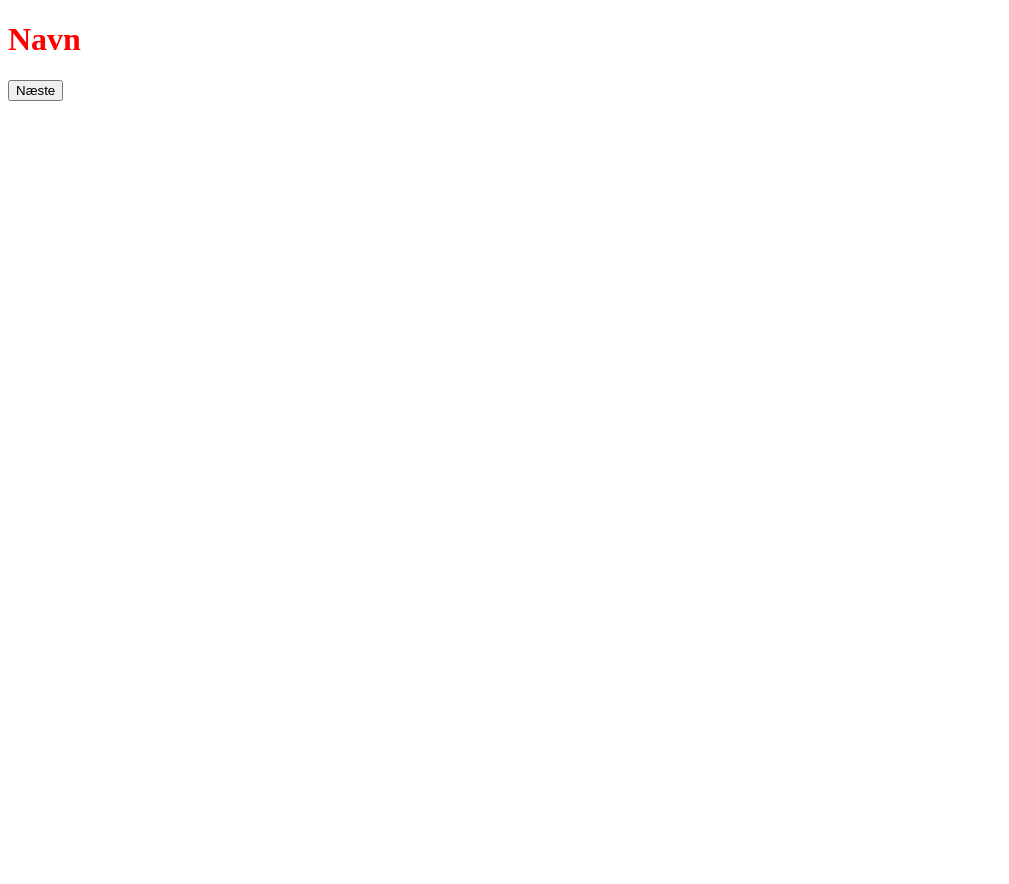
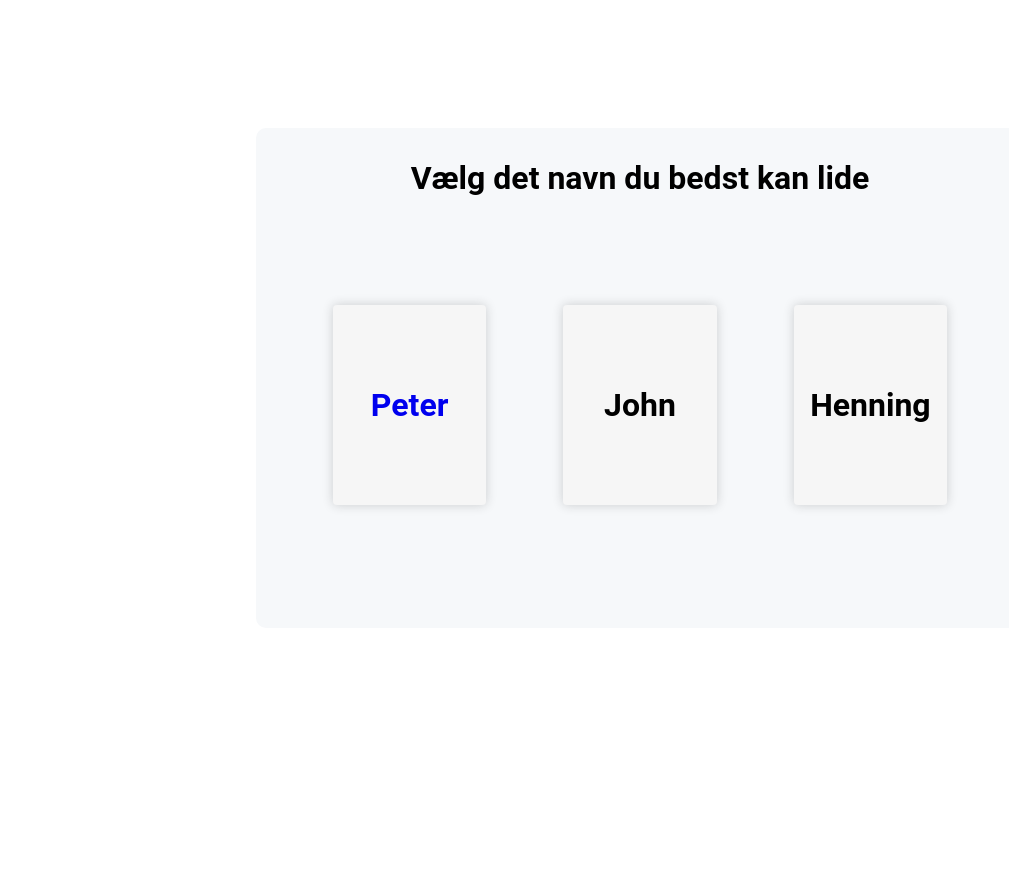
Before and after one commit to SimonBuusJensen/name-game-shuffle, a Flask app: page / in a window 1280 px wide. Before the commit the part shown is almost empty. Shown: the whole page, without its empty margins (0-1009 px from the left). Before the commit the page ends 101 px from the top, so only its background shows below. Run offline with Flask 2, Linux system fonts and the light colour scheme.

Commit message:
Added HTML and CSS for the name selector panel

```diff
--- a/static/css/main.css
+++ b/static/css/main.css
@@ -1,7 +1,60 @@
-#content {
-    text-align: center;
+
+* {
+    box-sizing: border-box;
+    font-family: 'Roboto', sans-serif;
 }
 
 h1 {
-    color: red;
+
 }
+
+body {
+    margin: 0;
+    padding: 0;
+    height: auto;
+}
+
+.main-container {
+    margin: 10% 30% 20% 20%;
+    text-align: center;
+    width: 60%;
+    height: 60%;
+    background-color: #F6F8FA;
+    border-radius: 10px;
+}
+
+#main-title-container {
+    height: 100px;
+    display: flex;
+    justify-content: center;
+    align-content: center;
+    flex-direction: column;
+}
+
+#main-title {
+
+}
+
+.names-container {
+    display: table;
+    width: 100%;
+    height: 400px;
+}
+
+.name-container {
+    float: left;
+    display: flex;
+    justify-content: center;
+    align-content: center;
+    flex-direction: column;
+    width: 20%;
+    height: 50%;
+    margin: 10% 0 0 10%;
+    border-radius: 4px;
+    background-color: #F6F6F6;
+    box-shadow: 0 0 11px rgba(33,33,33,.2);
+}
+
+.name-container:hover {
+  box-shadow: 0 0 20px rgba(33,33,35,.5);
+}
--- a/templates/index.html
+++ b/templates/index.html
@@ -6,9 +6,23 @@
     <link rel="stylesheet" href="{{ url_for('static', filename='css/main.css') }}">
 </head>
 <body>
-    <div class="content">
-        <h1>Navn</h1>
-        <button>Næste</button>
+    <div class="main-container">
+        <div id="main-title-container">
+            <h1 id="main-title">Vælg det navn du bedst kan lide</h1>
+        </div>
+        <div class="names-container">
+            <a href="index.html">
+            <div class="name-container">
+                <h1 class="name-title">Peter</h1>
+            </div>
+            </a>
+            <div class="name-container">
+                <h1 class="name-title">John</h1>
+            </div>
+            <div class="name-container">
+                <h1 class="name-title">Henning</h1>
+            </div>
+        </div>
     </div>
 </body>
 </html>
```
Also changed, not shown: 1 other file.
